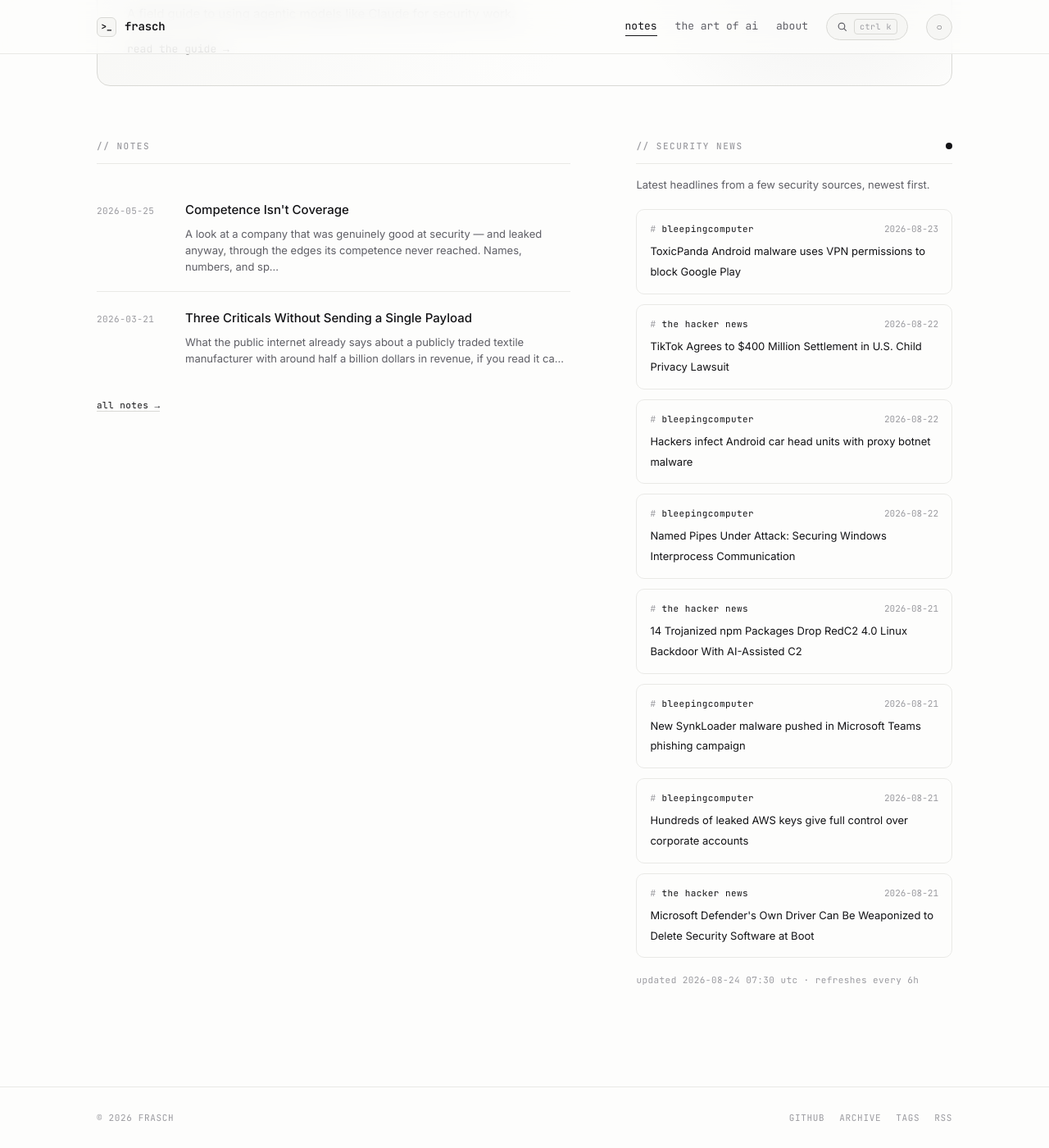
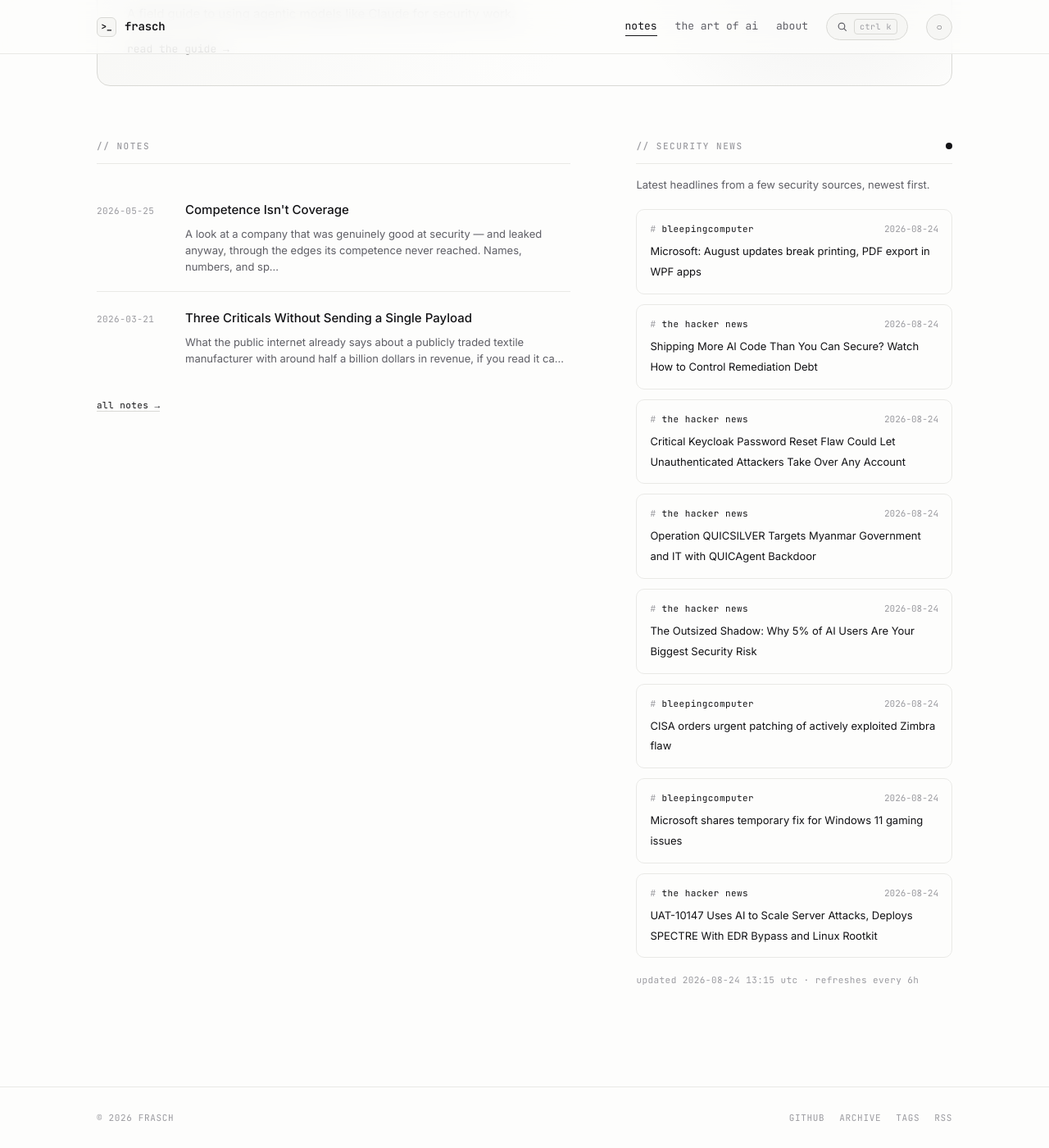
Before and after one commit to whoisfrasch/frasch, a Jekyll site: the page built from index.html, in a window 1280 px wide and 1400 px high, scrolled down 615 px. Shown: the whole window at 82% size. Built offline with Jekyll 4.4.1, drawn with Linux system fonts in a browser that asks for light colours.

Commit message:
Refresh security news feed

```diff
--- a/_data/news.json
+++ b/_data/news.json
@@ -1,53 +1,53 @@
 {
-  "updated": "2026-08-24T07:30:22Z",
+  "updated": "2026-08-24T13:15:16Z",
   "items": [
     {
       "source": "bleepingcomputer",
-      "title": "ToxicPanda Android malware uses VPN permissions to block Google Play",
-      "link": "https://www.bleepingcomputer.com/news/security/toxicpanda-android-malware-uses-vpn-permissions-to-block-google-play/",
-      "date": "2026-08-23T14:23:46Z"
+      "title": "Microsoft: August updates break printing, PDF export in WPF apps",
+      "link": "https://www.bleepingcomputer.com/news/microsoft/microsoft-august-updates-break-printing-pdf-export-in-wpf-apps/",
+      "date": "2026-08-24T12:40:21Z"
     },
     {
       "source": "the hacker news",
-      "title": "TikTok Agrees to $400 Million Settlement in U.S. Child Privacy Lawsuit",
-      "link": "https://thehackernews.com/2026/08/tiktok-agrees-to-400-million-settlement.html",
-      "date": "2026-08-22T14:32:41Z"
+      "title": "Shipping More AI Code Than You Can Secure? Watch How to Control Remediation Debt",
+      "link": "https://thehackernews.com/2026/08/shipping-more-ai-code-than-you-can.html",
+      "date": "2026-08-24T11:58:00Z"
+    },
+    {
+      "source": "the hacker news",
+      "title": "Critical Keycloak Password Reset Flaw Could Let Unauthenticated Attackers Take Over Any Account",
+      "link": "https://thehackernews.com/2026/08/critical-keycloak-password-reset-flaw.html",
+      "date": "2026-08-24T11:56:34Z"
+    },
+    {
+      "source": "the hacker news",
+      "title": "Operation QUICSILVER Targets Myanmar Government and IT with QUICAgent Backdoor",
+      "link": "https://thehackernews.com/2026/08/operation-quicsilver-targets-myanmar.html",
+      "date": "2026-08-24T11:51:36Z"
+    },
+    {
+      "source": "the hacker news",
+      "title": "The Outsized Shadow: Why 5% of AI Users Are Your Biggest Security Risk",
+      "link": "https://thehackernews.com/2026/08/the-outsized-shadow-why-5-of-ai-users.html",
+      "date": "2026-08-24T11:30:00Z"
     },
     {
       "source": "bleepingcomputer",
-      "title": "Hackers infect Android car head units with proxy botnet malware",
-      "link": "https://www.bleepingcomputer.com/news/security/hackers-infect-android-car-head-units-with-proxy-botnet-malware/",
-      "date": "2026-08-22T14:14:24Z"
+      "title": "CISA orders urgent patching of actively exploited Zimbra flaw",
+      "link": "https://www.bleepingcomputer.com/news/security/cisa-orders-urgent-patching-of-actively-exploited-zimbra-flaw/",
+      "date": "2026-08-24T10:45:12Z"
     },
     {
       "source": "bleepingcomputer",
-      "title": "Named Pipes Under Attack: Securing Windows Interprocess Communication",
-      "link": "https://www.bleepingcomputer.com/news/security/named-pipes-under-attack-securing-windows-interprocess-communication/",
-      "date": "2026-08-22T13:00:09Z"
+      "title": "Microsoft shares temporary fix for Windows 11 gaming issues",
+      "link": "https://www.bleepingcomputer.com/news/microsoft/microsoft-shares-temporary-fix-for-windows-11-gaming-issues/",
+      "date": "2026-08-24T09:42:05Z"
     },
     {
       "source": "the hacker news",
-      "title": "14 Trojanized npm Packages Drop RedC2 4.0 Linux Backdoor With AI-Assisted C2",
-      "link": "https://thehackernews.com/2026/08/14-trojanized-npm-packages-drop-redc2.html",
-      "date": "2026-08-21T18:53:00Z"
-    },
-    {
-      "source": "bleepingcomputer",
-      "title": "New SynkLoader malware pushed in Microsoft Teams phishing campaign",
-      "link": "https://www.bleepingcomputer.com/news/security/new-synkloader-malware-pushed-in-microsoft-teams-phishing-campaign/",
-      "date": "2026-08-21T18:01:30Z"
-    },
-    {
-      "source": "bleepingcomputer",
-      "title": "Hundreds of leaked AWS keys give full control over corporate accounts",
-      "link": "https://www.bleepingcomputer.com/news/security/hundreds-of-leaked-aws-keys-give-full-control-over-corporate-accounts/",
-      "date": "2026-08-21T15:55:15Z"
-    },
-    {
-      "source": "the hacker news",
-      "title": "Microsoft Defender's Own Driver Can Be Weaponized to Delete Security Software at Boot",
-      "link": "https://thehackernews.com/2026/08/microsoft-defenders-own-driver-can-be.html",
-      "date": "2026-08-21T15:52:10Z"
+      "title": "UAT-10147 Uses AI to Scale Server Attacks, Deploys SPECTRE With EDR Bypass and Linux Rootkit",
+      "link": "https://thehackernews.com/2026/08/uat-10147-uses-ai-to-scale-server.html",
+      "date": "2026-08-24T08:08:31Z"
     }
   ]
 }
```
